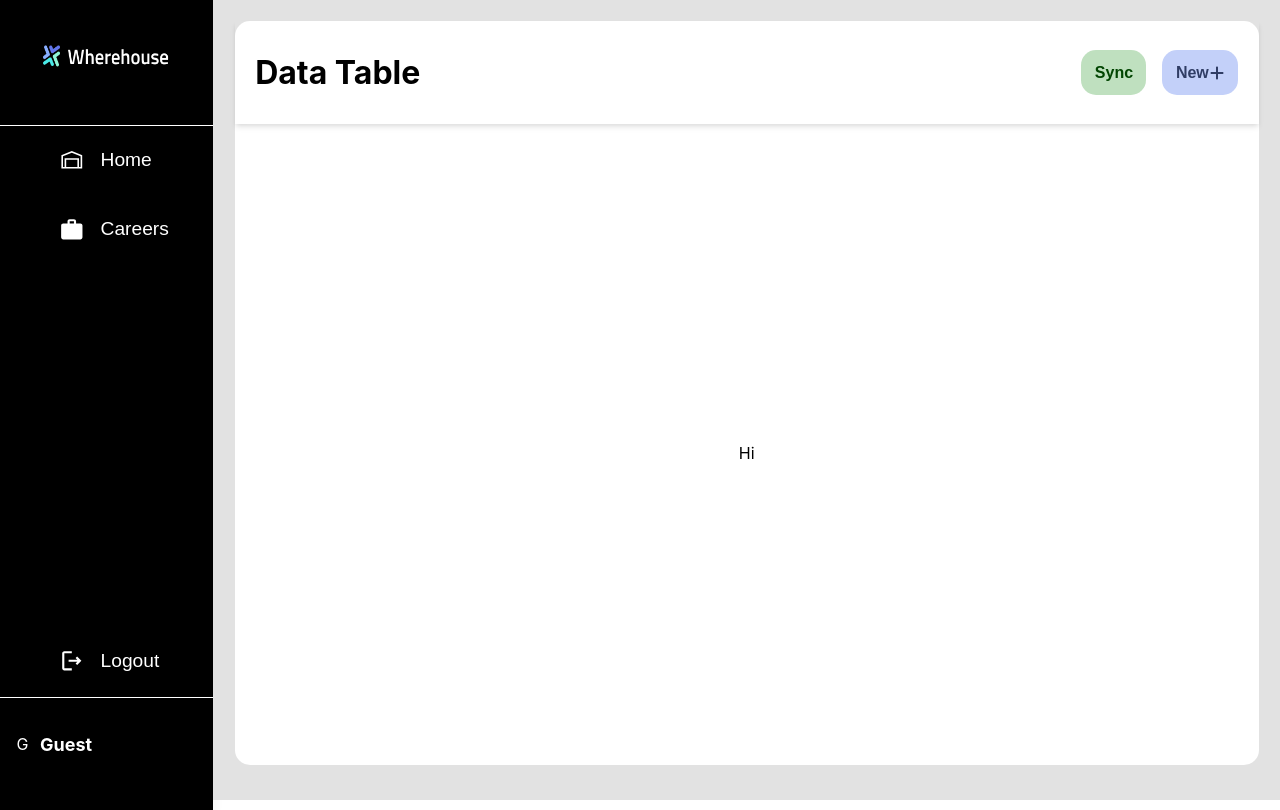
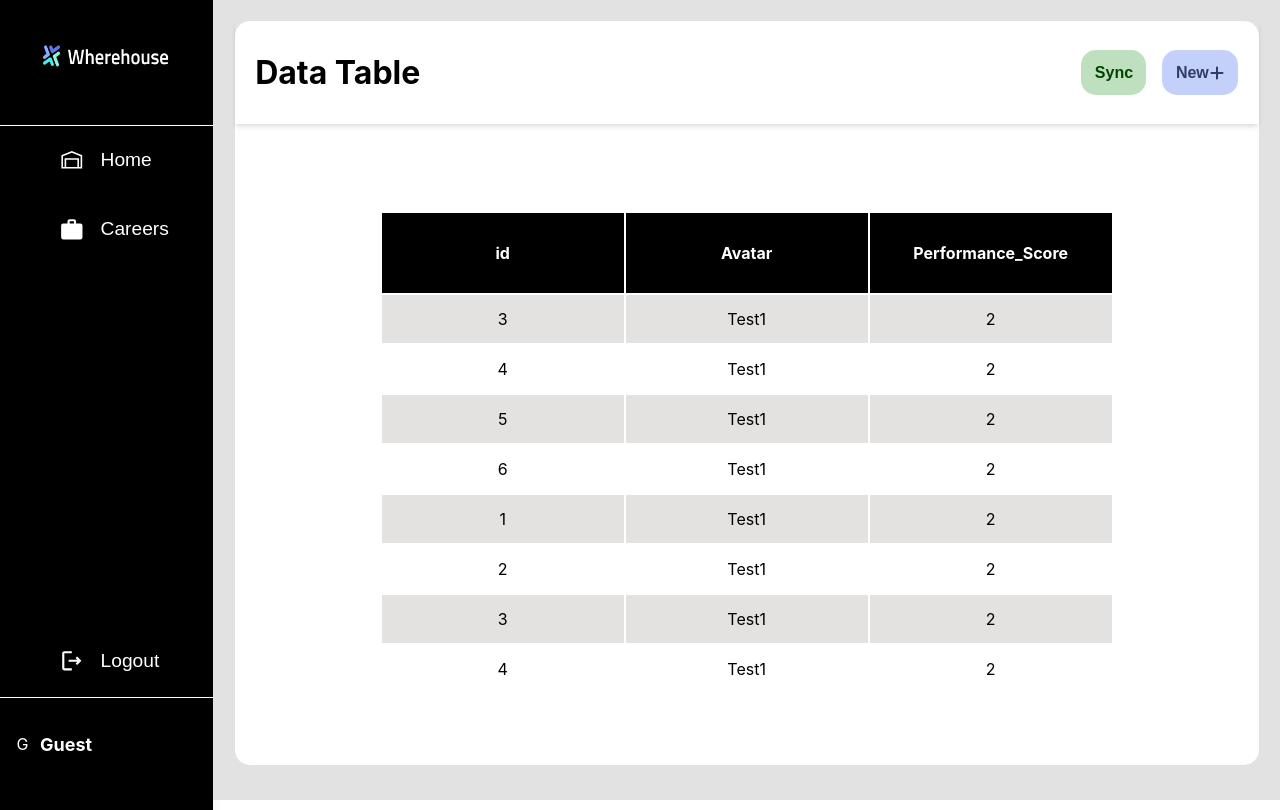
Before and after one commit to garvit1166/wherehouse-FE, a React (Create React App) app: page / in a window 1280 px wide. Built offline with nearby package versions, Linux system fonts and the light colour scheme.

Commit message:
feat: added data table

```diff
--- /dev/null
+++ b/src/component/TableView/TableView.jsx
@@ -0,0 +1,116 @@
+import {
+    Table,
+    Thead,
+    Tbody,
+    Tr,
+    TableContainer,
+    Th,
+    Td,
+    Flex,
+  } from "@chakra-ui/react";
+import React from 'react'
+import { useToast } from "@chakra-ui/react";
+import './tableView.css'
+
+const customHeaders = ['id','Avatar', 'Performance_Score']
+const data = [
+    {
+        id:1,
+        Avatar:'Test1',
+        Performance_Score:2
+    },
+    {
+        id:2,
+        Avatar:'Test1',
+        Performance_Score:2
+    },
+    {
+        id:3,
+        Avatar:'Test1',
+        Performance_Score:2
+    },
+    {
+        id:4,
+        Avatar:'Test1',
+        Performance_Score:2
+    },
+    {
+        id:5,
+        Avatar:'Test1',
+        Performance_Score:2
+    },
+    {
+        id:6,
+        Avatar:'Test1',
+        Performance_Score:2
+    },
+    {
+        id:1,
+        Avatar:'Test1',
+        Performance_Score:2
+    },
+    {
+        id:2,
+        Avatar:'Test1',
+        Performance_Score:2
+    },
+    {
+        id:3,
+        Avatar:'Test1',
+        Performance_Score:2
+    },
+    {
+        id:4,
+        Avatar:'Test1',
+        Performance_Score:2
+    },
+    {
+        id:5,
+        Avatar:'Test1',
+        Performance_Score:2
+    },
+    {
+        id:6,
+        Avatar:'Test1',
+        Performance_Score:2
+    },
+
+]
+
+const TableView = () => {
+    const toast = useToast();
+
+  return (
+    <Flex w="100%" flexDir={'column'}>
+        <TableContainer h="30rem" display={'flex'} justifyContent='center' alignItems={'center'} w="100%" boxShadow={'xl'} border='1px' borderColor='#8987935' >
+            <Table size='lg'>
+                <Thead  whiteSpace="normal">
+                    <Tr position="sticky" top='0' bg='black' h='5rem'>
+                        {customHeaders.map((header) => {
+                            return(
+                                <Th bg={'black'} textAlign={"center"} color="#ffffff" key={header} minWidth='15rem'>
+                                  {header}
+                                </Th>
+                            )
+                        })}
+                    </Tr>
+                </Thead>
+                <Tbody>
+                {data.map((item, index) =>{
+                    return(
+                    <Tr className="dataTableRows" key={index} h='3rem'>
+                        {customHeaders.map((header) => (
+                            <Td textAlign={"center"} key={header}>
+                                {item[header]}
+                            </Td>
+                        ))}
+                    </Tr>
+                )})}
+                </Tbody>
+            </Table>
+        </TableContainer>
+    </Flex>
+  )
+}
+
+export default TableView
--- /dev/null
+++ b/src/component/TableView/tableView.css
@@ -0,0 +1,3 @@
+tr:nth-of-type(2n+1){
+    background-color: #e4e1e1;
+}
--- a/src/pages/Home/Home.jsx
+++ b/src/pages/Home/Home.jsx
@@ -1,6 +1,6 @@
 import { Flex, Divider } from "@chakra-ui/react";
 import Header from "../../component/Header/Header";
-// import TableView from "../../component/TableView/TableView";
+import TableView from "../../component/TableView/TableView";
 
 export default function Home() {
     return (
@@ -16,7 +16,7 @@ export default function Home() {
                 <Header />
                 <Divider colorScheme="blackAlpha" boxShadow="4px 4px 7px #403d3d !important" />
                 <Flex h="95%" justify="center" align="center" overflowY="auto" w="100%" >
-                    Hi
+                   <TableView/>
                 </Flex>
             </Flex>
         </Flex>
```
